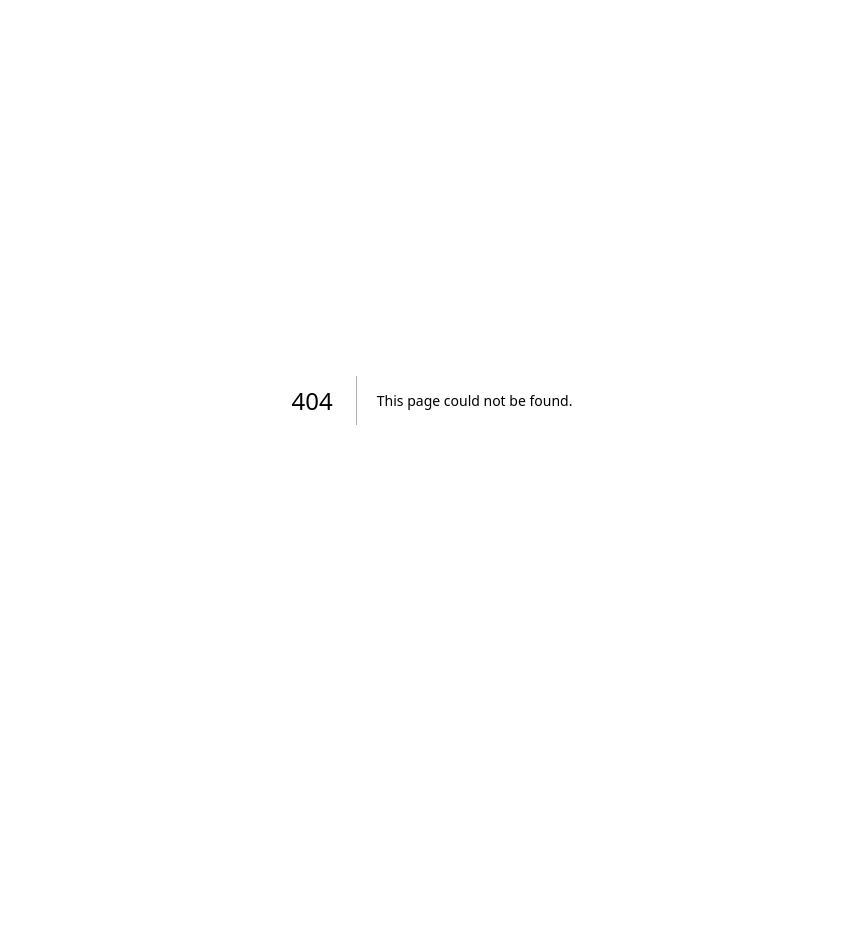
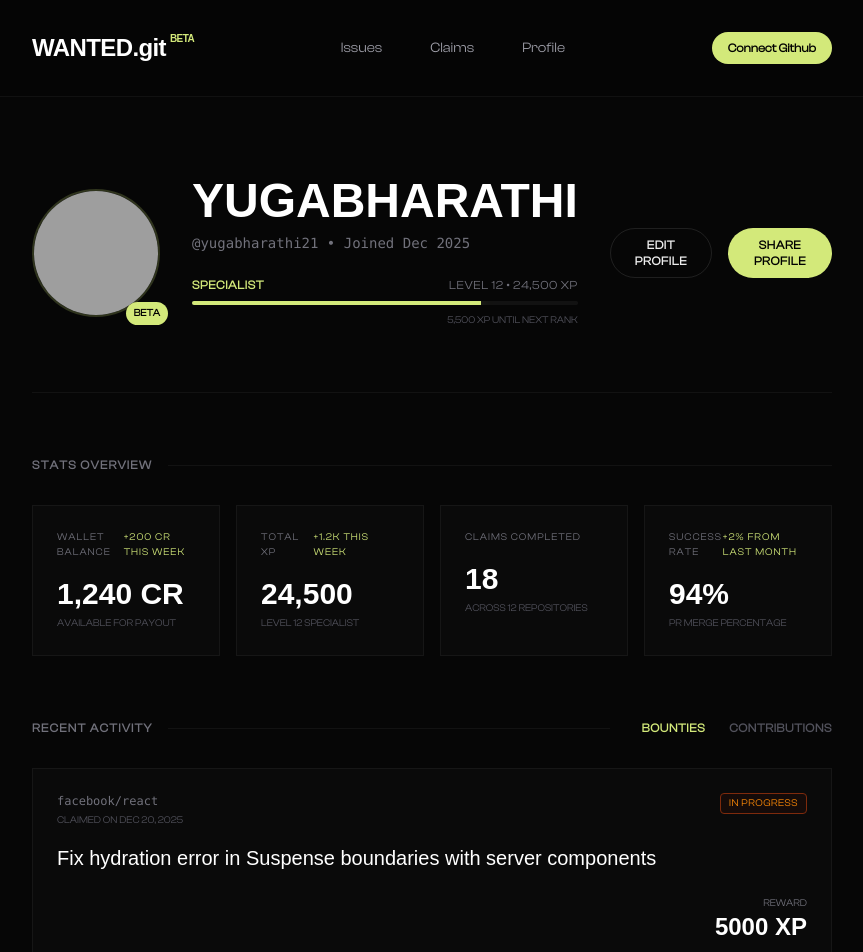
Before and after one commit to Yugabharathi21/WANTED-git, a Next.js app in the folder frontend/: page /profile in a window 1280 px wide. Before the commit this address had no page. Shown: the top 952 px of the page, without its empty margins (208-1071 px from the left). Before the commit the page ends 800 px from the top, so only its background shows below. Built offline with nearby package versions, Linux system fonts and the light colour scheme; grey boxes are pictures that could not be loaded; a web font is replaced by a local one.

Commit message:
feat: establish core frontend layout, navigation, and profile page with stats; add architecture documentation.

```diff
--- a/frontend/app/components/Footer.tsx
+++ b/frontend/app/components/Footer.tsx
@@ -7,7 +7,7 @@ const Footer = () => {
             <div className="grid grid-cols-1 md:grid-cols-4 gap-12 mb-16">
                 <div className="md:col-span-2">
                     <div className="text-2xl font-technor font-bold tracking-tight text-white mb-6">
-                        WANTED<span className="text-[10px] align-top ml-1 text-[#D3E97A]">BETA</span>
+                        WANTED.git<span className="text-[10px] align-top ml-1 text-[#D3E97A]">BETA</span>
                     </div>
                     <p className="text-zinc-500 font-light text-sm max-w-sm">
                         The AI-powered bug bounty platform for open source.
@@ -33,7 +33,7 @@ const Footer = () => {
                 </div>
             </div>
             <div className="flex flex-col md:flex-row justify-between items-center text-xs text-zinc-600 pt-8 border-t border-white/5">
-                <div>&copy; {new Date().getFullYear()} WANTED. All rights reserved.</div>
+                <div>&copy; {new Date().getFullYear()} WANTED.git. All rights reserved.</div>
             </div>
         </footer>
     );
--- a/frontend/app/components/Navbar.tsx
+++ b/frontend/app/components/Navbar.tsx
@@ -4,9 +4,9 @@ import React from 'react';
 const Navbar = () => {
   return (
     <nav className="flex justify-between items-center py-8 px-8 md:px-32 lg:px-60 border-b border-white/5 sticky top-0 bg-[#060606]/80 backdrop-blur-md z-50">
-      <div className="text-2xl font-technor font-bold tracking-tight text-white">
-        WANTED<span className="text-[10px] align-top ml-1 text-[#D3E97A]">BETA</span>
-      </div>
+      <Link href="/" className="text-2xl font-technor font-bold tracking-tight text-white hover:opacity-80 transition-opacity">
+        WANTED.git<span className="text-[10px] align-top ml-1 text-[#D3E97A]">BETA</span>
+      </Link>
 
       <div className="hidden md:flex gap-12 text-sm font-medium text-zinc-400">
         <Link href="/issues" className="hover:text-white transition-colors cursor-pointer relative group">
@@ -15,9 +15,9 @@ const Navbar = () => {
         <Link href="/claims" className="hover:text-white transition-colors cursor-pointer relative group">
           <span className="group-hover:text-[#D3E97A] transition-colors">Claims</span>
         </Link>
-        <div className="hover:text-white transition-colors cursor-pointer relative group">
-          <span className="group-hover:text-[#D3E97A] transition-colors">Leaderboard</span>
-        </div>
+        <Link href="/profile" className="hover:text-white transition-colors cursor-pointer relative group">
+          <span className="group-hover:text-[#D3E97A] transition-colors">Profile</span>
+        </Link>
       </div>
 
       <div className="flex gap-6 items-center">
--- /dev/null
+++ b/frontend/app/components/ProfileStats.tsx
@@ -0,0 +1,58 @@
+import React from 'react';
+
+interface StatCardProps {
+    label: string;
+    value: string | number;
+    sublabel?: string;
+    trend?: {
+        value: string;
+        positive: boolean;
+    };
+}
+
+const StatCard: React.FC<StatCardProps> = ({ label, value, sublabel, trend }) => (
+    <div className="p-6 border border-white/5 bg-[#0A0A0A] hover:border-white/10 transition-all group">
+        <div className="text-[10px] text-zinc-500 uppercase tracking-widest mb-4 flex justify-between items-center">
+            {label}
+            {trend && (
+                <span className={`text-[10px] ${trend.positive ? 'text-[#D3E97A]' : 'text-red-400'}`}>
+                    {trend.value}
+                </span>
+            )}
+        </div>
+        <div className="text-3xl font-technor font-bold text-white mb-1 group-hover:text-[#D3E97A] transition-colors">{value}</div>
+        {sublabel && <div className="text-[10px] text-zinc-600 uppercase">{sublabel}</div>}
+    </div>
+);
+
+const ProfileStats = () => {
+    return (
+        <div className="grid grid-cols-1 md:grid-cols-2 lg:grid-cols-4 gap-4">
+            <StatCard
+                label="Wallet Balance"
+                value="1,240 CR"
+                sublabel="Available for payout"
+                trend={{ value: "+200 CR this week", positive: true }}
+            />
+            <StatCard
+                label="Total XP"
+                value="24,500"
+                sublabel="Level 12 Specialist"
+                trend={{ value: "+1.2k this week", positive: true }}
+            />
+            <StatCard
+                label="Claims Completed"
+                value="18"
+                sublabel="Across 12 repositories"
+            />
+            <StatCard
+                label="Success Rate"
+                value="94%"
+                sublabel="PR Merge percentage"
+                trend={{ value: "+2% from last month", positive: true }}
+            />
+        </div>
+    );
+};
+
+export default ProfileStats;
--- a/frontend/app/layout.tsx
+++ b/frontend/app/layout.tsx
@@ -2,7 +2,7 @@ import type { Metadata } from "next";
 import "./globals.css";
 
 export const metadata: Metadata = {
-  title: "WANTED - Open Source Bug Bounty",
+  title: "WANTED.git - Open Source Bug Bounty",
   description: "AI-Powered Issue Discovery & Crowdfunded Micro-Bounties",
 };
 
--- /dev/null
+++ b/frontend/app/profile/page.tsx
@@ -0,0 +1,99 @@
+import React from 'react';
+import Navbar from "../components/Navbar";
+import Footer from "../components/Footer";
+import ProfileStats from "../components/ProfileStats";
+import ClaimCard from "../components/ClaimCard";
+
+export default function ProfilePage() {
+    return (
+        <main className="min-h-screen bg-[#060606] text-[#EDEDED] font-clash selection:bg-[#D3E97A] selection:text-black flex flex-col">
+            <Navbar />
+
+            <div className="flex-1 px-8 md:px-32 lg:px-60 py-12 md:py-20">
+                {/* Profile Header */}
+                <div className="flex flex-col md:flex-row items-center gap-8 mb-16 pb-16 border-b border-white/5">
+                    <div className="relative group">
+                        <div className="w-32 h-32 rounded-full overflow-hidden border-2 border-[#D3E97A]/20 group-hover:border-[#D3E97A] transition-all duration-500">
+                            <img
+                                src="https://github.com/Yugabharathi21.png"
+                                alt="Profile Avatar"
+                                className="w-full h-full object-cover"
+                            />
+                        </div>
+                        <div className="absolute -bottom-2 -right-2 bg-[#D3E97A] text-black text-[10px] font-bold px-2 py-1 rounded-full uppercase">
+                            Beta
+                        </div>
+                    </div>
+
+                    <div className="flex-1 text-center md:text-left">
+                        <h1 className="text-4xl md:text-5xl font-technor font-bold text-white mb-2">YUGABHARATHI</h1>
+                        <p className="text-zinc-500 font-mono text-sm mb-6">@yugabharathi21 • Joined Dec 2025</p>
+
+                        <div className="max-w-md">
+                            <div className="flex justify-between items-end mb-2">
+                                <span className="text-xs font-bold uppercase tracking-wider text-[#D3E97A]">Specialist</span>
+                                <span className="text-xs text-zinc-500 uppercase tracking-wider">Level 12 • 24,500 XP</span>
+                            </div>
+                            <div className="h-1 bg-white/5 rounded-full overflow-hidden">
+                                <div className="h-full bg-[#D3E97A] w-3/4 shadow-[0_0_15px_rgba(211,233,122,0.3)]"></div>
+                            </div>
+                            <p className="text-[10px] text-zinc-600 mt-2 text-right uppercase">5,500 XP until next rank</p>
+                        </div>
+                    </div>
+
+                    <div className="flex gap-4">
+                        <button className="px-6 py-2 border border-white/10 hover:border-[#D3E97A] hover:text-[#D3E97A] transition-all text-xs font-bold uppercase tracking-wider rounded-full">
+                            Edit Profile
+                        </button>
+                        <button className="px-6 py-2 bg-[#D3E97A] text-black hover:bg-white transition-all text-xs font-bold uppercase tracking-wider rounded-full">
+                            Share Profile
+                        </button>
+                    </div>
+                </div>
+
+                {/* Stats Grid */}
+                <div className="mb-16">
+                    <h2 className="text-xs font-bold uppercase tracking-widest text-zinc-500 mb-8 flex items-center gap-4">
+                        Stats Overview
+                        <div className="h-[1px] flex-1 bg-white/5"></div>
+                    </h2>
+                    <ProfileStats />
+                </div>
+
+                {/* Recent Activity */}
+                <div>
+                    <div className="flex justify-between items-end mb-8">
+                        <h2 className="text-xs font-bold uppercase tracking-widest text-zinc-500 flex items-center gap-4 flex-1">
+                            Recent Activity
+                            <div className="h-[1px] flex-1 bg-white/5"></div>
+                        </h2>
+                        <div className="flex gap-6 ml-8">
+                            <span className="text-xs font-bold uppercase tracking-wider text-[#D3E97A] cursor-pointer">Bounties</span>
+                            <span className="text-xs font-bold uppercase tracking-wider text-zinc-600 hover:text-white cursor-pointer transition-colors">Contributions</span>
+                        </div>
+                    </div>
+
+                    <div className="grid grid-cols-1 gap-4">
+                        {/* Reuse ClaimCard for consistency */}
+                        <ClaimCard
+                            repo="facebook/react"
+                            title="Fix hydration error in Suspense boundaries with server components"
+                            xp={5000}
+                            status="In Progress"
+                            dateClaimed="Dec 20, 2025"
+                        />
+                        <ClaimCard
+                            repo="vercel/next.js"
+                            title="Optimize image optimization API for better caching performance"
+                            xp={2500}
+                            status="Under Review"
+                            dateClaimed="Dec 18, 2025"
+                        />
+                    </div>
+                </div>
+            </div>
+
+            <Footer />
+        </main>
+    );
+}
```
Also changed, not shown: 1 other file (tests, documents, lock files or other folders).
